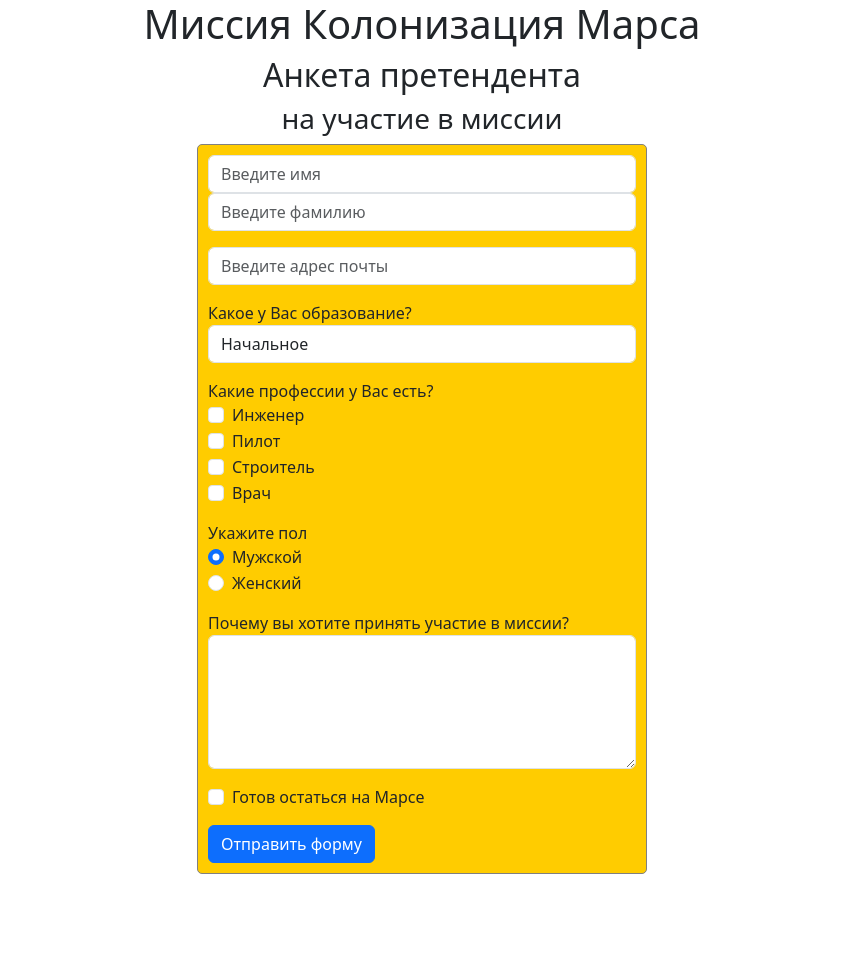
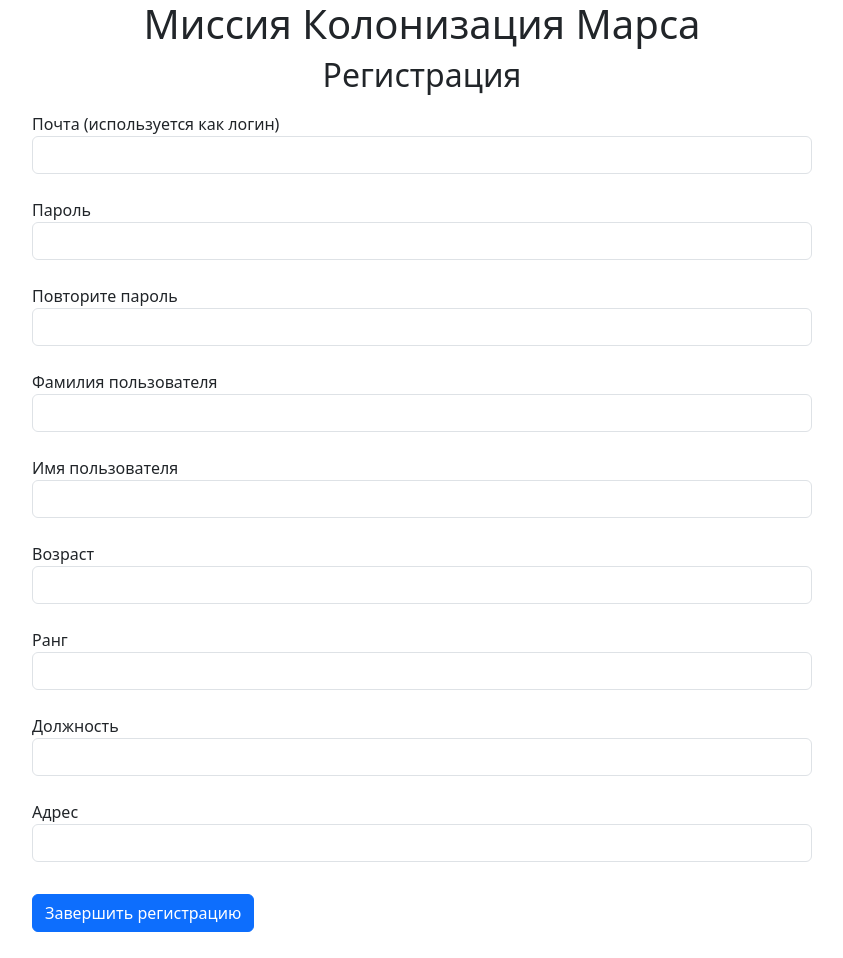
Before and after one commit to alex9127git/MarsColonization, a Flask app: page /register in a window 1280 px wide. Shown: the whole page, without its empty margins (218-1061 px from the left). Before the commit the page ends 874 px from the top, so only its background shows below. Run offline with Flask 2, Linux system fonts and the light colour scheme.

Commit message:
Revamp registration page

```diff
--- /dev/null
+++ b/forms.py
@@ -0,0 +1,16 @@
+from flask_wtf import FlaskForm
+from wtforms import PasswordField, StringField, SubmitField, EmailField
+from wtforms.validators import DataRequired
+
+
+class RegisterForm(FlaskForm):
+    email = EmailField('Почта (используется как логин)', validators=[DataRequired()])
+    password = PasswordField('Пароль', validators=[DataRequired()])
+    password_again = PasswordField('Повторите пароль', validators=[DataRequired()])
+    surname = StringField('Фамилия пользователя', validators=[DataRequired()])
+    name = StringField('Имя пользователя', validators=[DataRequired()])
+    age = StringField('Возраст', validators=[DataRequired()])
+    position = StringField('Ранг', validators=[DataRequired()])
+    speciality = StringField('Должность', validators=[DataRequired()])
+    address = StringField('Адрес', validators=[DataRequired()])
+    submit = SubmitField('Завершить регистрацию')
--- a/main.py
+++ b/main.py
@@ -4,12 +4,13 @@ import random
 from db_methods import fill_tables
 from flask import Flask, render_template, request, url_for, redirect
 import db_session
+from forms import RegisterForm
 from jobs import Jobs
 from users import User
 
+
 app = Flask(__name__)
 app.config["SECRET_KEY"] = str(random.randrange(2 ** 64))
-answers_param = dict()
 
 
 @app.route("/")
@@ -48,43 +49,45 @@ def promotion_image():
 
 @app.route("/register", methods=["GET", "POST"])
 def register():
-    global answers_param
-    if request.method == 'GET':
-        return render_template('register.html', title='Анкета претендента на участие в миссии',
-                               stylesheet_path=url_for('static', filename='css/style.css'))
-    elif request.method == 'POST':
-        answers_param = {
-            "title": "Результаты заполнения анкеты",
-            "name": request.form.get('name'),
-            "surname": request.form.get('surname'),
-            "email": request.form.get('email'),
-            "education": request.form.get('education'),
-            "sex": request.form.get('sex'),
-            "motive": request.form.get('motive'),
-            "ready": "да" if request.form.get('accept') is not None else "нет"
-        }
-        professions = []
-        if request.form.get('engineer') is not None:
-            professions.append('инженер')
-        if request.form.get('pilot') is not None:
-            professions.append('пилот')
-        if request.form.get('builder') is not None:
-            professions.append('строитель')
-        if request.form.get('nurse') is not None:
-            professions.append('врач')
-        answers_param["professions"] = ", ".join(professions) if professions else "не выбрано"
-        return redirect("/answer")
+    form = RegisterForm()
+    if form.validate_on_submit():
+        if form.password.data != form.password_again.data:
+            return render_template('register.html', title='Регистрация',
+                                   stylesheet_path=url_for('static', filename='css/style.css'),
+                                   form=form, message="Пароли не совпадают")
+        if db_sess.query(User).filter(User.email == form.email.data).first():
+            return render_template('register.html', title='Регистрация',
+                                   stylesheet_path=url_for('static', filename='css/style.css'),
+                                   form=form, message="Такой пользователь уже есть")
+        user = User(
+            surname=form.surname.data,
+            name=form.name.data,
+            age=form.age.data,
+            position=form.position.data,
+            speciality=form.speciality.data,
+            address=form.address.data,
+            email=form.email.data,
+        )
+        user.set_password(form.password.data)
+        db_sess.add(user)
+        db_sess.commit()
+        return redirect('/register_success')
+    print(form.errors)
+    return render_template('register.html', title='Регистрация', form=form,
+                           stylesheet_path=url_for('static', filename='css/style.css'))
 
 
-@app.route("/answer")
-def answer():
-    global answers_param
-    return render_template('answer.html', **answers_param)
+@app.route("/register_success")
+def register_success():
+    return render_template('register_success.html', title='Успешная регистрация',
+                           stylesheet_path=url_for('static', filename='css/style.css'))
 
 
 @app.route("/distribution")
 def distribution():
     return render_template('distribution.html',
+                           title="Расположение персонала в каютах",
+                           stylesheet_path=url_for('static', filename='css/style.css'),
                            members=["Readley Scott", "Andy Weer", "Mark Woatney",
                                     "Wenkata Kapoor", "Teddy Sanders", "Shong Bing"])
 
--- a/static/css/style.css
+++ b/static/css/style.css
@@ -1,14 +1,33 @@
 .error_message {
-    color: red
+    color: red;
+}
+
+
+.success_message {
+    color: #44cc44;
 }
 
 
 form.login_form {
     margin-left: auto;
     margin-right: auto;
-    max-width: 450px;
-    background-color: #ffcc00;
-    border: 1px solid gray;
-    border-radius: 5px;
+    max-width: 800px;
+    background-color: #ffffff;
     padding: 10px;
 }
+
+
+th {
+    background-color: #cccccc;
+    border: 2px solid;
+    bordercolor: #000000;
+    padding: 5px;
+}
+
+
+td {
+    background-color: #ffffff;
+    border: 2px solid;
+    bordercolor: #000000;
+    padding: 5px;
+}
--- a/templates/register.html
+++ b/templates/register.html
@@ -1,68 +1,28 @@
 {% extends "base.html" %}
 
 {% block content %}
-<h2 align="center">Анкета претендента</h2>
-<h3 align="center">на участие в миссии</h3>
-<div>
-    <form class="login_form" method="post">
-        <input type="text" class="form-control" id="name" placeholder="Введите имя" name="name">
-        <input type="text" class="form-control" id="surname" placeholder="Введите фамилию" name="surname">
-        <p></p>
-        <input type="email" class="form-control" id="email" placeholder="Введите адрес почты" name="email">
-        <p></p>
-        <div class="form-group">
-            <label for="eduSelect">Какое у Вас образование?</label>
-            <select class="form-control" id="eduSelect" name="education">
-                <option>Начальное</option>
-                <option>Основное общее</option>
-                <option>Среднее общее</option>
-                <option>Высшее</option>
-            </select>
-        </div>
-        <p></p>
-        <div class="form-group" id="professionSelect">
-            <label for="professionSelect">Какие профессии у Вас есть?</label>
-            <div class="form-check">
-                <input type="checkbox" class="form-check-input" id="engineer" name="engineer" value="checked">
-                <label class="form-check-label" for="engineer">Инженер</label>
-            </div>
-            <div class="form-check">
-                <input type="checkbox" class="form-check-input" id="pilot" name="pilot" value="checked">
-                <label class="form-check-label" for="pilot">Пилот</label>
-            </div>
-            <div class="form-check">
-                <input type="checkbox" class="form-check-input" id="builder" name="builder" value="checked">
-                <label class="form-check-label" for="builder">Строитель</label>
-            </div>
-            <div class="form-check">
-                <input type="checkbox" class="form-check-input" id="nurse" name="nurse" value="checked">
-                <label class="form-check-label" for="nurse">Врач</label>
-            </div>
-        </div>
-        <p></p>
-        <div class="form-group" id="sexSelect">
-            <label for="sexSelect">Укажите пол</label>
-            <div class="form-check">
-                <input class="form-check-input" type="radio" name="sex" id="male" value="мужской" checked>
-                <label class="form-check-label" for="male">Мужской</label>
-            </div>
-            <div class="form-check">
-                <input class="form-check-input" type="radio" name="sex" id="female" value="женский">
-                <label class="form-check-label" for="female">Женский</label>
-            </div>
-        </div>
-        <p></p>
-        <div class="form-group">
-            <label for="motive">Почему вы хотите принять участие в миссии?</label>
-            <textarea class="form-control" id="motive" rows="5" name="motive"></textarea>
-        </div>
-        <p></p>
-        <div class="form-group form-check">
-            <input type="checkbox" class="form-check-input" id="acceptRules" name="accept" value="checked">
-            <label class="form-check-label" for="acceptRules">Готов остаться на Марсе</label>
-        </div>
-        <p></p>
-        <button type="submit" class="btn btn-primary">Отправить форму</button>
-    </form>
-</div>
+<h2 align="center">Регистрация</h2>
+<form class="login_form" method="post">
+    <div>
+        {{ form.csrf_token }}
+    </div>
+    {% set form_fields = [form.email, form.password, form.password_again, form.surname, form.name, form.age,
+    form.position, form.speciality, form.address] %}
+    {% for field in form_fields %}
+        {{ field.label }}<br>
+        {% if loop.index == 1 %}
+            {% set input_type = "email" %}
+        {% elif loop.index <= 3 %}
+            {% set input_type = "password" %}
+        {% else %}
+            {% set input_type = "text" %}
+        {% endif %}
+        {{ field(class="form-control", type=input_type) }}<br>
+        {% for error in field.errors %}
+            <p class="alert alert-danger" role="alert">{{ error }}</p>
+        {% endfor %}
+    {% endfor %}
+    <h6 class="error_message">{{ message }}</h6>
+    <p>{{ form.submit(type="submit", class="btn btn-primary") }}</p>
+</form>
 {% endblock %}
--- /dev/null
+++ b/templates/register_success.html
@@ -0,0 +1,5 @@
+{% extends "base.html" %}
+
+{% block content %}
+<h2 align="center" class="success_message">Регистрация проведена успешно</h2>
+{% endblock %}
--- a/templates/worklog.html
+++ b/templates/worklog.html
@@ -2,7 +2,7 @@
 
 {% block content %}
 <h3 align="center">Журнал работ</h3>
-<table class="table">
+<table class="table_padding" align="center">
     <tr>
         <th>ID</th>
         <th>Лидер задания</th>
```
Also changed, not shown: db_methods.py (+5 -4 lines), templates/answer.html (deleted, +0 -14 lines), users.py (+7 -0 lines), db/mars_explorer.db.
